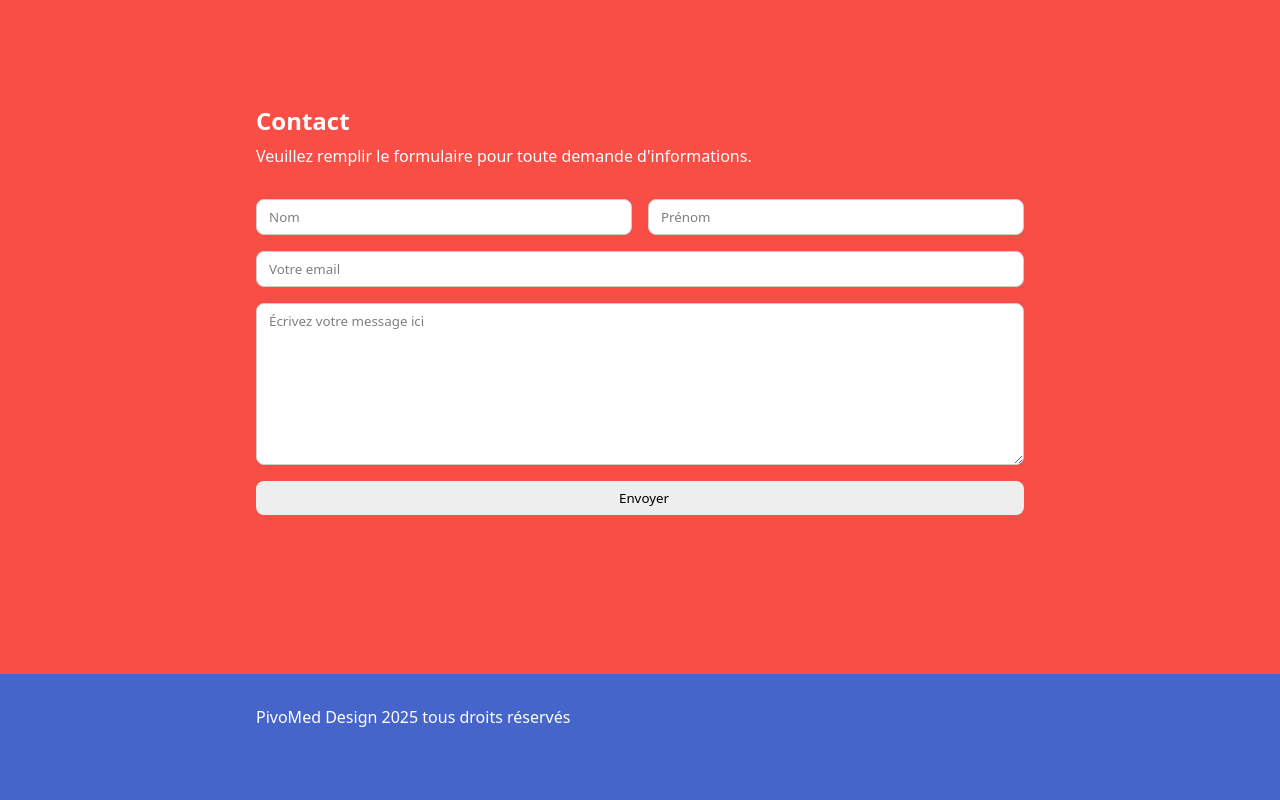
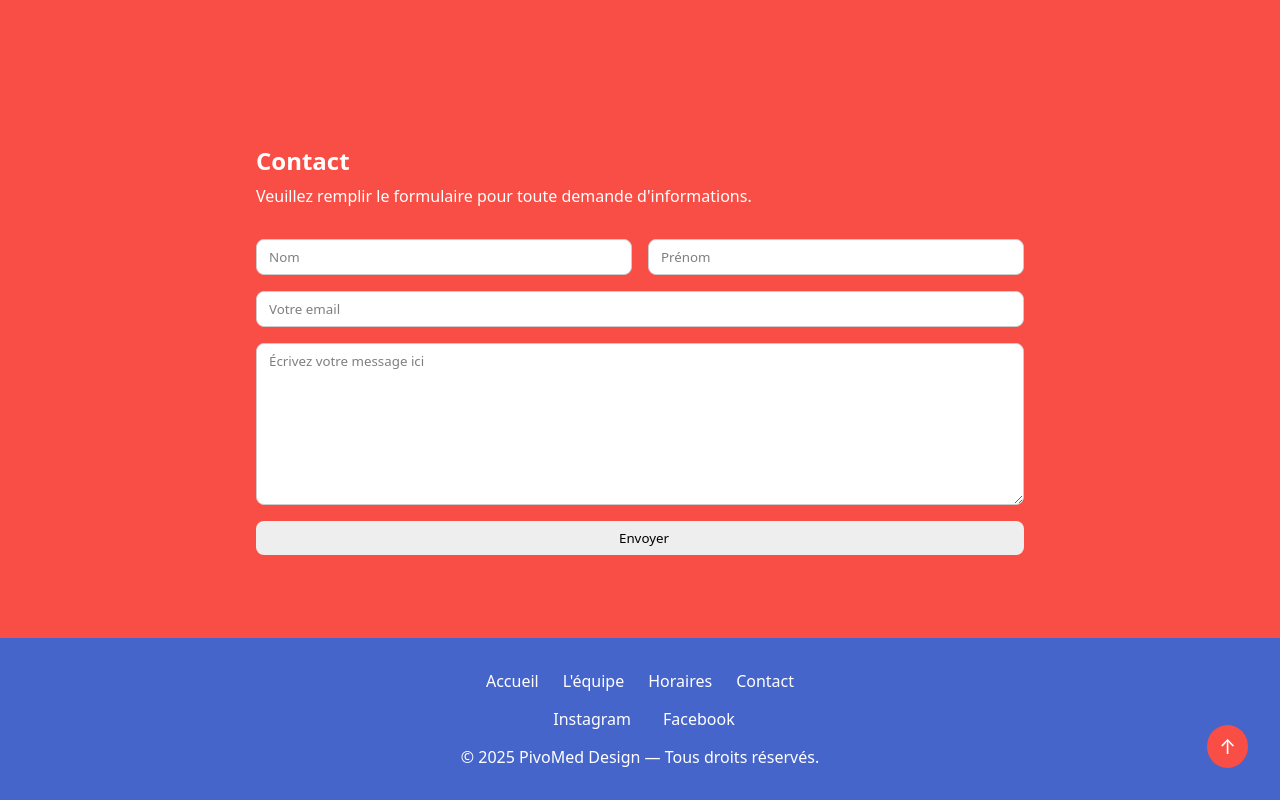
Before and after one commit to mohamedr/scv, a SvelteKit app: page / in a window 1280 px wide. Shown: the part 2948-3748 px from the top of the page. Before the commit the page ends 3708 px from the top, so only its background shows below. Built offline with nearby package versions, Linux system fonts and the light colour scheme; no server answers.

Commit message:
customization

```diff
--- a/package.json
+++ b/package.json
@@ -22,7 +22,7 @@
 		"svelte": "^5.0.0",
 		"svelte-check": "^4.0.0",
 		"typescript": "^5.0.0",
-		"vite": "^6.0.0"
+		"vite": "^7.1.3"
 	},
 	"dependencies": {
 		"@sveltejs/adapter-vercel": "^5.5.2",
--- a/src/app.scss
+++ b/src/app.scss
@@ -109,3 +109,11 @@ button {
 		rotate: 360deg;
 	}
 }
+html {
+	scroll-behavior: smooth;
+  }
+
+  /* accessibilité : pas d’animation si l’utilisateur la réduit */
+  @media (prefers-reduced-motion: reduce) {
+	html { scroll-behavior: auto; }
+  }
--- a/src/routes/+page.svelte
+++ b/src/routes/+page.svelte
@@ -13,20 +13,20 @@
 </script>
 
 <main>
-	<section class="landing">
+	<section id="accueil" class="landing">
 		<Hero onsee={() => schedulesSection.scrollIntoView({ behavior: 'smooth' })} />
 	</section>
 
-	<section class="second">
+	<section id="equipe" class="second">
 		<Carousel />
 		<Presentation />
 	</section>
 
-	<section class="pad-top" bind:this={schedulesSection}>
+	<section id="horaires" class="pad-top" bind:this={schedulesSection}>
 		<Calendar />
 	</section>
 
-	<section class="pad-top contact">
+	<section id="contact" class="pad-top contact">
 		<Contact />
 		<Footer />
 	</section>
--- a/src/routes/Footer.svelte
+++ b/src/routes/Footer.svelte
@@ -1,11 +1,90 @@
 <footer>
-	<p>PivoMed Design 2025 tous droits réservés</p>
+	<nav>
+		<a href="#accueil">Accueil</a>
+		<a href="#equipe">L'équipe</a>
+		<a href="#horaires">Horaires</a>
+		<a href="#contact">Contact</a>
+	</nav>
+
+	<div class="socials">
+		<a href="https://instagram.com/sambo_club_vedasien_" target="_blank" rel="noopener">
+			<iconify-icon icon="mdi:instagram"></iconify-icon> Instagram
+		</a>
+		<a href="https://facebook.com/SamboClubVedasien" target="_blank" rel="noopener">
+			<iconify-icon icon="mdi:facebook"></iconify-icon> Facebook
+		</a>
+	</div>
+
+	<p>&copy; 2025 PivoMed Design — Tous droits réservés.</p>
+
+	<a href="#accueil" class="back-to-top" aria-label="Remonter en haut">↑</a>
 </footer>
 
 <style>
 	footer {
 		background-color: var(--scv-blue);
 		padding: 2rem;
+		color: white;
+		text-align: center;
+		position: relative;
+	}
+
+	footer nav {
+		margin-bottom: 1rem;
+		display: flex;
+		justify-content: center;
+		gap: 1.5rem;
+		flex-wrap: wrap;
+	}
+
+	footer nav a {
+		color: white;
+		text-decoration: none;
+		font-weight: 500;
+		transition: color 0.2s;
+	}
+
+	footer nav a:hover {
+		color: var(--scv-red);
+	}
+
+	.socials {
+		margin-bottom: 1rem;
+		display: flex;
+		justify-content: center;
+		gap: 1.5rem;
+		flex-wrap: wrap;
+	}
+
+	.socials a {
+		color: white;
+		text-decoration: none;
+		display: inline-flex;
+		align-items: center;
+		gap: 0.5rem;
+		font-weight: 500;
+		transition: color 0.2s;
+	}
+
+	.socials a:hover {
+		color: var(--scv-red);
+	}
+
+	.back-to-top {
+		position: absolute;
+		right: 2rem;
+		bottom: 2rem;
+		background: var(--scv-red);
+		color: white;
+		padding: 0.5rem 0.75rem;
+		border-radius: 50%;
+		font-size: 1.25rem;
+		text-decoration: none;
+		transition: background 0.2s;
+	}
+
+	.back-to-top:hover {
+		background: #b00020;
 	}
 
 	@media screen and (min-width: 768px) {
--- a/src/routes/Presentation.svelte
+++ b/src/routes/Presentation.svelte
@@ -10,9 +10,7 @@
 			avatar: olivier_src,
 			name: 'Olivier Duhouvre',
 			text: `Enseignant principal du club
-
 Initiateur sambo CFS, animateur sambo FFL
-
 Champion de france sambo sportif et combat master,
 5e championnat du monde 2012,
 1ere dan sambo sportif combat et défense`
@@ -20,18 +18,17 @@ Champion de france sambo sportif et combat master,
 		{
 			avatar: pavel_src,
 			name: 'Pavel',
-			text: `2e au championnat régional Occitanie par équipe.
-
-Initiateur sambo CFS`
+			text: `Initiateur sambo CFS
+2e au championnat régional Occitanie par équipe.
+`
 		},
 		{
 			avatar: julien_src,
 			name: 'Julien',
-			text: `Champion régional sambo sportif 2025
-
+			text: `Initiateur sambo CFS
+Champion régional sambo sportif 2025
 3e au championnat de France 2025
-
-2e au championnat par équipe 2025. Initiateur sambo CFS`
+2e au championnat par équipe 2025`
 		}
 	];
 
@@ -45,8 +42,8 @@ Initiateur sambo CFS`
 </script>
 
 <div class="container">
-	<p>Cliquez sur le bouton pour télécharger la fiche d'inscription à imprimer et à compléter.</p>
-	<p>Il faudra venir avec.</p>
+	<p>Prêt à rejoindre l’équipe ? Téléchargez la fiche d’inscription, remplissez-la et apportez-la au club.</p>
+	<p>Pour valider votre inscription, pensez aussi au certificat médical et aux autres documents nécessaires.</p>
 	<button on:click={download}>
 		<iconify-icon icon="fa6-solid:download"></iconify-icon>
 		Télécharger la fiche d'inscription
@@ -67,6 +64,8 @@ Initiateur sambo CFS`
 			{/each}
 		</div>
 	</div>
+	<p></p>
+	<p>En plus des entraînements réguliers, nous organisons régulièrement des stages pour vous faire évoluer encore plus vite, et nous accompagnons nos adhérents lors des compétitions pour partager ensemble l’esprit d’équipe.</p>
 </div>
 
 <style lang="scss">
```
Also changed, not shown: 1 other file (tests, documents, lock files or other folders).
